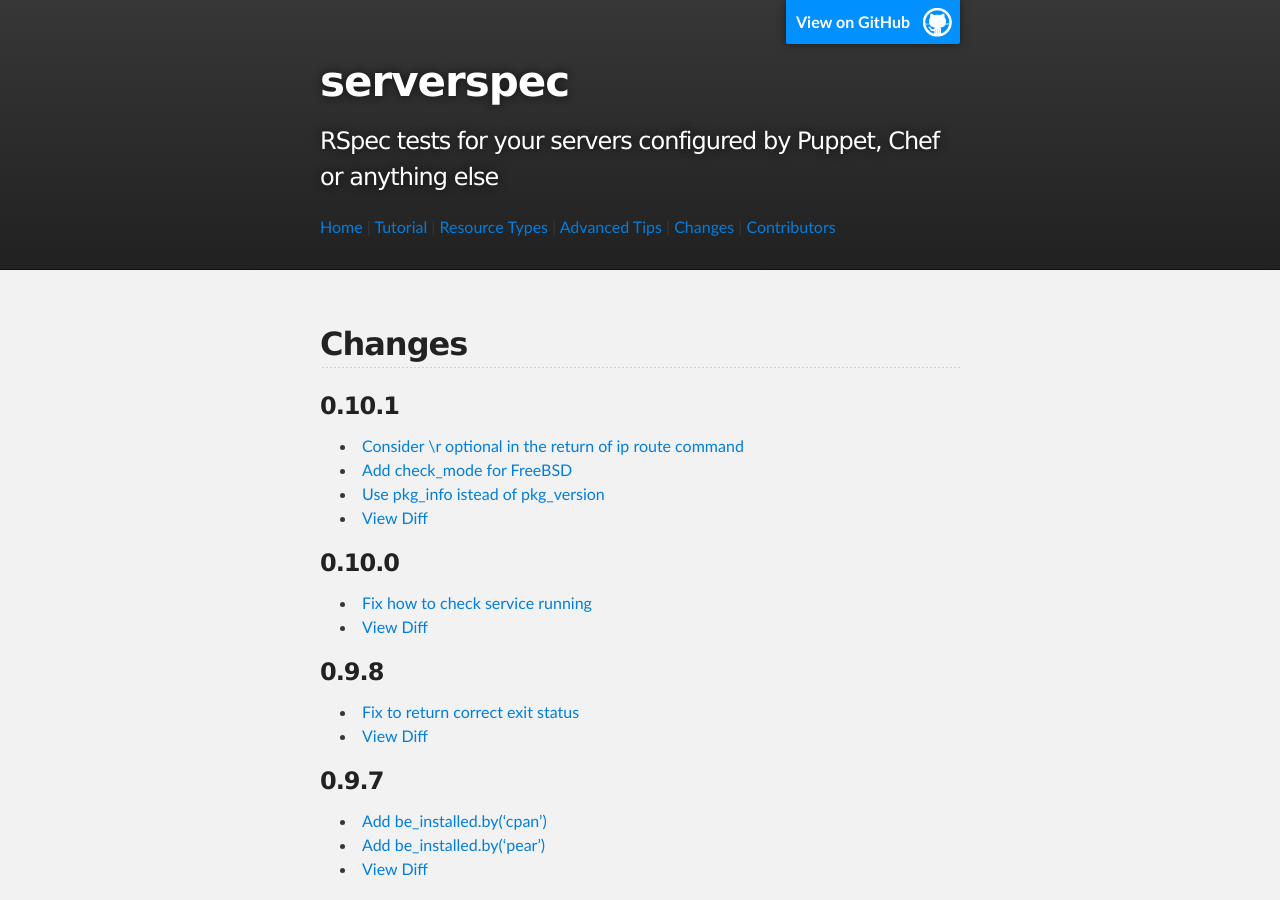
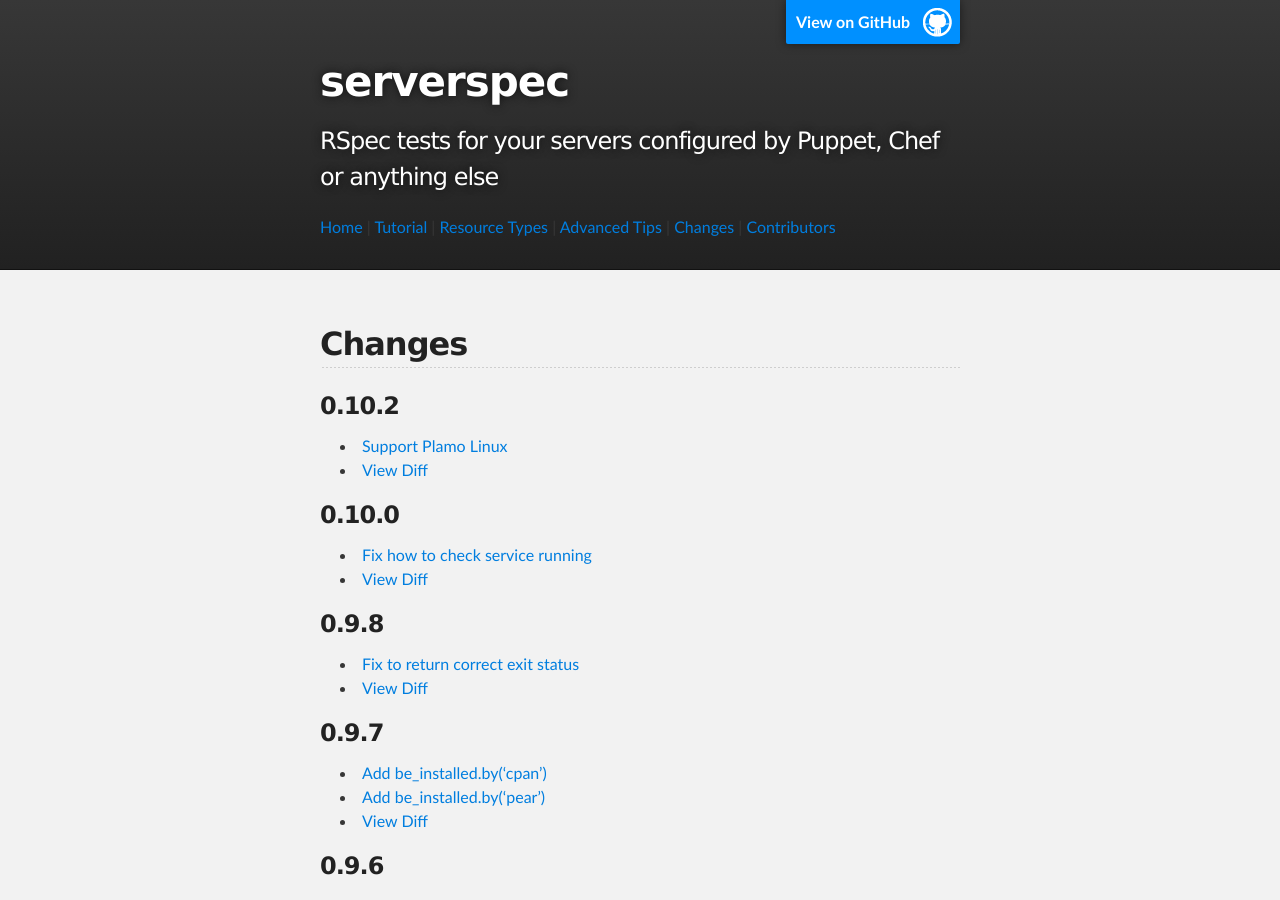
Before and after one commit to serverspec/serverspec.github.io, a Jekyll site: the page built from changes.md, in a window 1280 px wide and 900 px high. Built offline with Jekyll 4.4.1, drawn with Linux system fonts in a browser that asks for light colours; Markdown is read by kramdown in place of the engine named in the settings.

Commit message:
Add changes of v0.10.2

```diff
--- a/changes.md
+++ b/changes.md
@@ -5,12 +5,10 @@ title: Changes
 
 ## Changes
 
-### 0.10.1
+### 0.10.2
 
- * [Consider \r optional in the return of ip route command](https://github.com/serverspec/serverspec/pull/272)
- * [Add check_mode for FreeBSD](https://github.com/serverspec/serverspec/pull/271)
- * [Use pkg_info istead of pkg_version](https://github.com/serverspec/serverspec/pull/270)
- * [View Diff](https://github.com/serverspec/serverspec/compare/v0.10.0...v0.10.1)
+ * [Support Plamo Linux](https://github.com/serverspec/serverspec/pull/273)
+ * [View Diff](https://github.com/serverspec/serverspec/compare/v0.10.1...v0.10.2)
 
 ### 0.10.0
 
```
